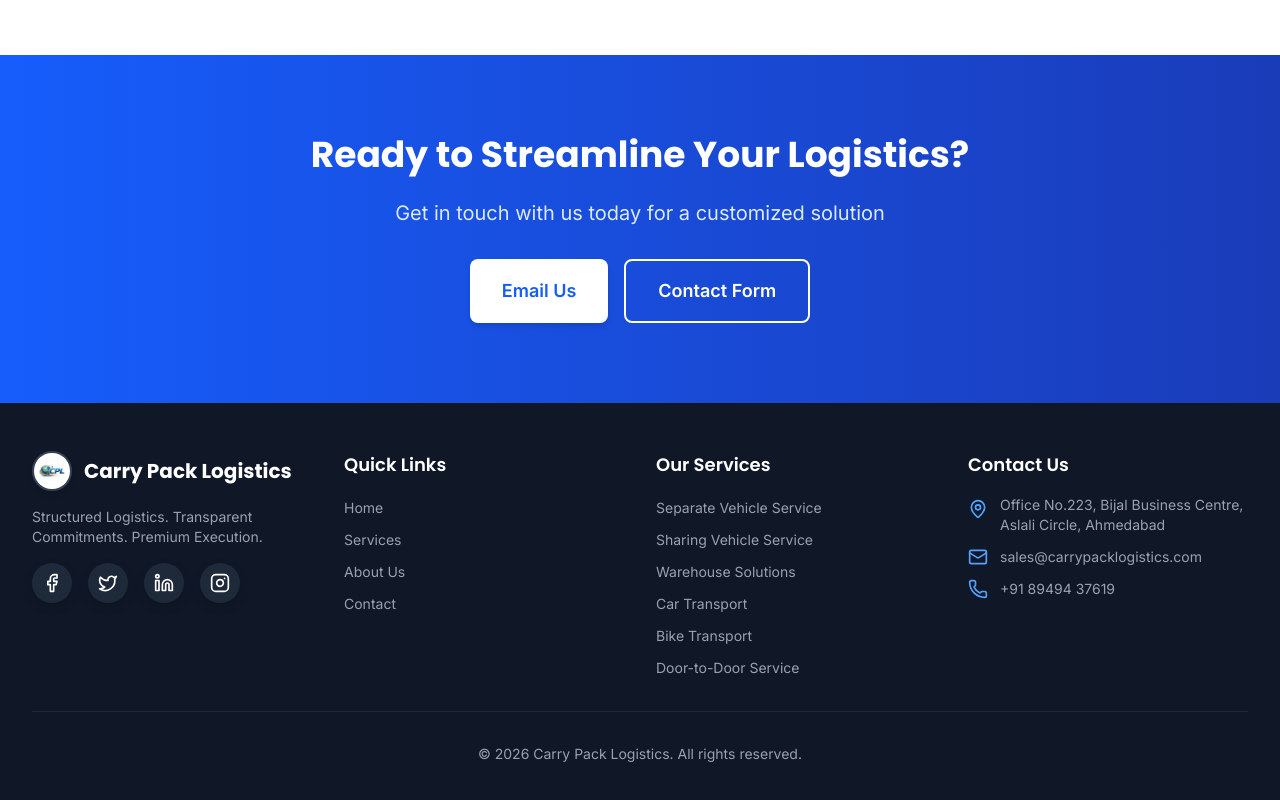
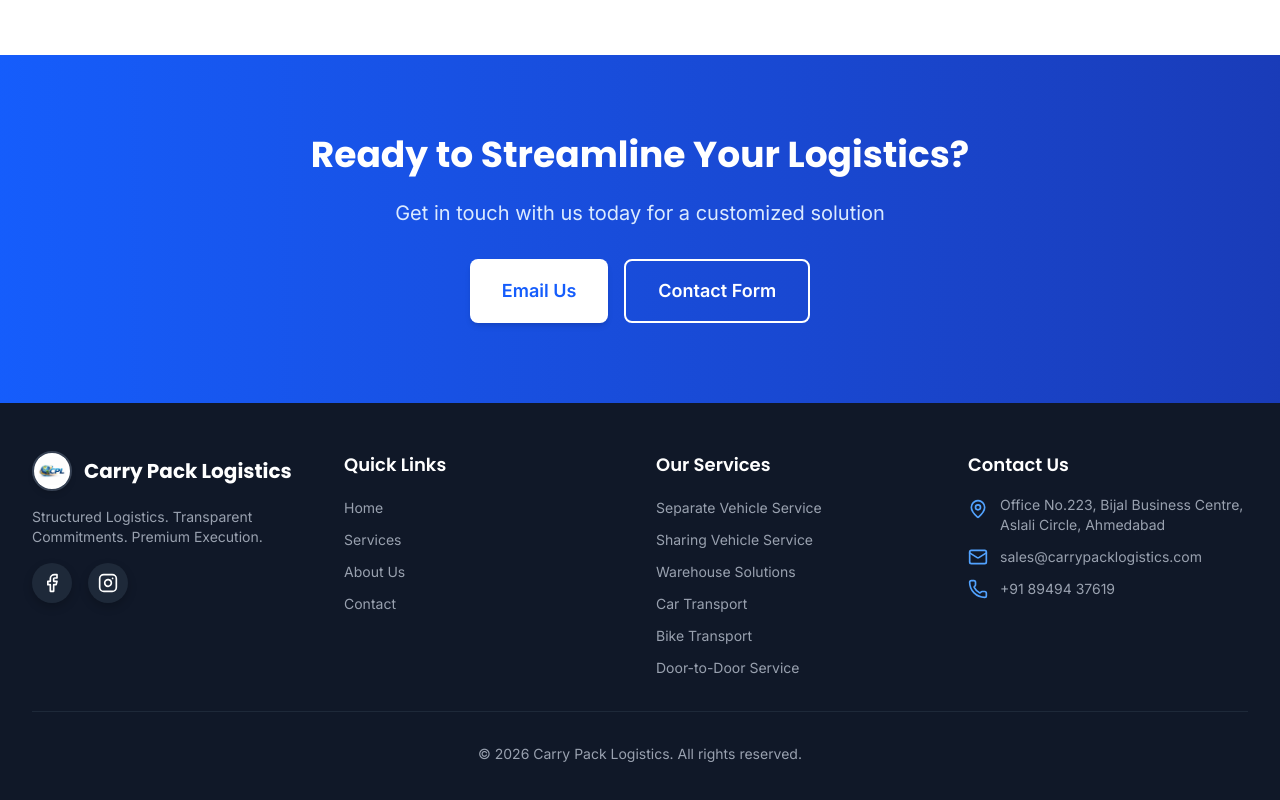
Before and after one commit to amrahulsaini/carrypacklogistics, a Next.js app: page / in a window 1280 px wide. Shown: the part 3057-3857 px from the top of the page. Built offline with nearby package versions, Linux system fonts and the light colour scheme.

Commit message:
Update footer social media links to Facebook and Instagram only

```diff
--- a/app/components/Footer.tsx
+++ b/app/components/Footer.tsx
@@ -1,6 +1,6 @@
 import Link from 'next/link';
 import Image from 'next/image';
-import { Mail, MapPin, Phone, Facebook, Twitter, Linkedin, Instagram } from 'lucide-react';
+import { Mail, MapPin, Phone, Facebook, Instagram } from 'lucide-react';
 
 export default function Footer() {
   return (
@@ -24,16 +24,10 @@ export default function Footer() {
               Structured Logistics. Transparent Commitments. Premium Execution.
             </p>
             <div className="flex space-x-4">
-              <a href="#" className="social-icon">
+              <a href="https://www.facebook.com/share/1CQxVgbM4i/" target="_blank" rel="noopener noreferrer" className="social-icon" aria-label="Facebook">
                 <Facebook size={20} />
               </a>
-              <a href="#" className="social-icon">
-                <Twitter size={20} />
-              </a>
-              <a href="#" className="social-icon">
-                <Linkedin size={20} />
-              </a>
-              <a href="#" className="social-icon">
+              <a href="https://www.instagram.com/gabrumunda09?igsh=ZXdiMTFsM3BnN2lq" target="_blank" rel="noopener noreferrer" className="social-icon" aria-label="Instagram">
                 <Instagram size={20} />
               </a>
             </div>
```
